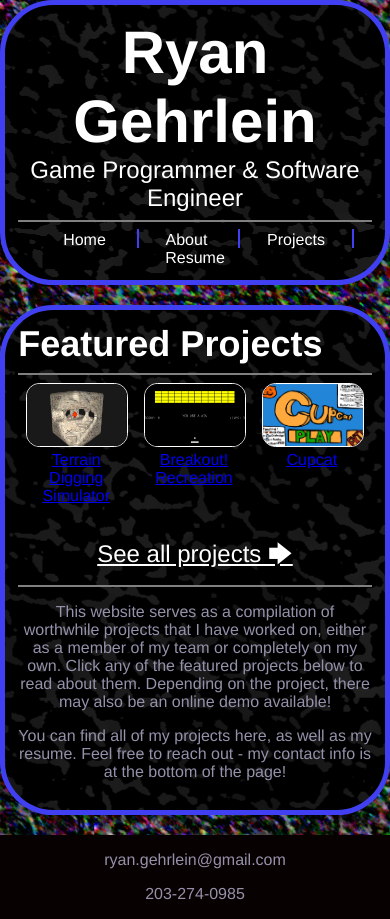
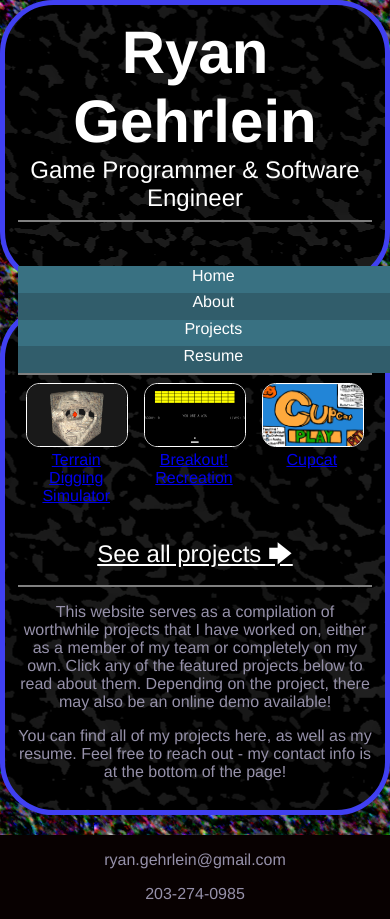
Before and after one commit to DThaiPome/dthaipome.github.io, a Vue app in the folder portfolio/: page /resume in a window 390 px wide. Built offline with nearby package versions, Linux system fonts and the light colour scheme.

Commit message:
Started mobile dropdown

```diff
--- a/portfolio/src/assets/style/colors.less
+++ b/portfolio/src/assets/style/colors.less
@@ -1,4 +1,5 @@
 @BG-COLOR-2: #397182;
+@BG-COLOR-3: #315d6b;
 @BG-COLOR: #080101;
 @BORDER-COLOR: #4040F2;
 @BORDER-COLOR-2: #845F5E;
--- a/portfolio/src/components/GlobalHeader.vue
+++ b/portfolio/src/components/GlobalHeader.vue
@@ -3,16 +3,21 @@
             <div v-if="headerShowTitle" class="header-title">Ryan Gehrlein</div>
             <div v-if="headerShowTitle" class="subheader-title">Game Programmer &amp; Software Engineer</div>
             <hr v-if="headerShowTitle" noshade>
-            <header-nav-toolbar/>
+            <header-nav-toolbar class="desktop-nav"/>
+            <header-nav-mobile-dropdown class="mobile-nav"/>
         </div>
 </template>
 
 <script>
 import HeaderNavToolbar from './HeaderNavToolbar.vue';
+import HeaderNavMobileDropdown from './HeaderNavMobileDropdown.vue'
 import { mapGetters } from 'vuex';
 
 export default {
-  components: { HeaderNavToolbar },
+    components: {
+        HeaderNavToolbar,
+        HeaderNavMobileDropdown
+    },
     props: {
         pageName: {
             type: String,
@@ -60,4 +65,22 @@ export default {
             color: @BORDER-COLOR;
         }
     }
+
+    .desktop-nav {
+        visibility: visible;
+    }
+
+    .mobile-nav {
+        visibility: hidden;
+    }
+
+    @media only screen and (max-width: 760px) {
+        .desktop-nav {
+            visibility: hidden;
+        }
+
+        .mobile-nav {
+            visibility: visible;
+        }
+    }
 </style>
--- a/portfolio/src/components/HeaderNavButton.vue
+++ b/portfolio/src/components/HeaderNavButton.vue
@@ -34,4 +34,16 @@ export default {
             background: rgb(27, 27, 27);
         }
     }
+
+    @media only screen and (max-width: 760px) {
+        .nav-button-container {
+            .nav-button {
+                background: none;
+            }
+
+            :hover .nav-button {
+                background: none;
+            }
+        }
+    }
 </style>
--- /dev/null
+++ b/portfolio/src/components/HeaderNavMobileDropdown.vue
@@ -0,0 +1,50 @@
+<template>
+    <div class="dropdown-container">
+        <div v-for="(button, idx) in buttons"
+            :key="button.label"
+            :class="`nav-button-container ${buttonClass(idx)}`">
+            <header-nav-button class="nav-button"
+                :route="button.route"
+                :label="button.label"/>
+        </div>
+    </div>
+</template>
+
+<script>
+import HeaderNavButton from './HeaderNavButton.vue';
+import navButtons from '../assets/json/navButtons';
+
+export default {
+    components: {
+        HeaderNavButton
+    },
+    computed: {
+        buttons: () => navButtons
+    },
+    methods: {
+        buttonClass(idx) {
+            return idx % 2 === 0 ? 'bg-1' : 'bg-2';
+        }
+    }
+}
+</script>
+
+<style lang="less" scoped>
+@import '../assets/style/colors';
+.dropdown-container {
+    position: fixed;
+    width: 100%;
+}
+
+.nav-button-container {
+    height: 20pt;
+
+    &.bg-1 {
+        background-color: @BG-COLOR-2;
+    }
+
+    &.bg-2 {
+        background-color: @BG-COLOR-3;
+    }
+}
+</style>
```
